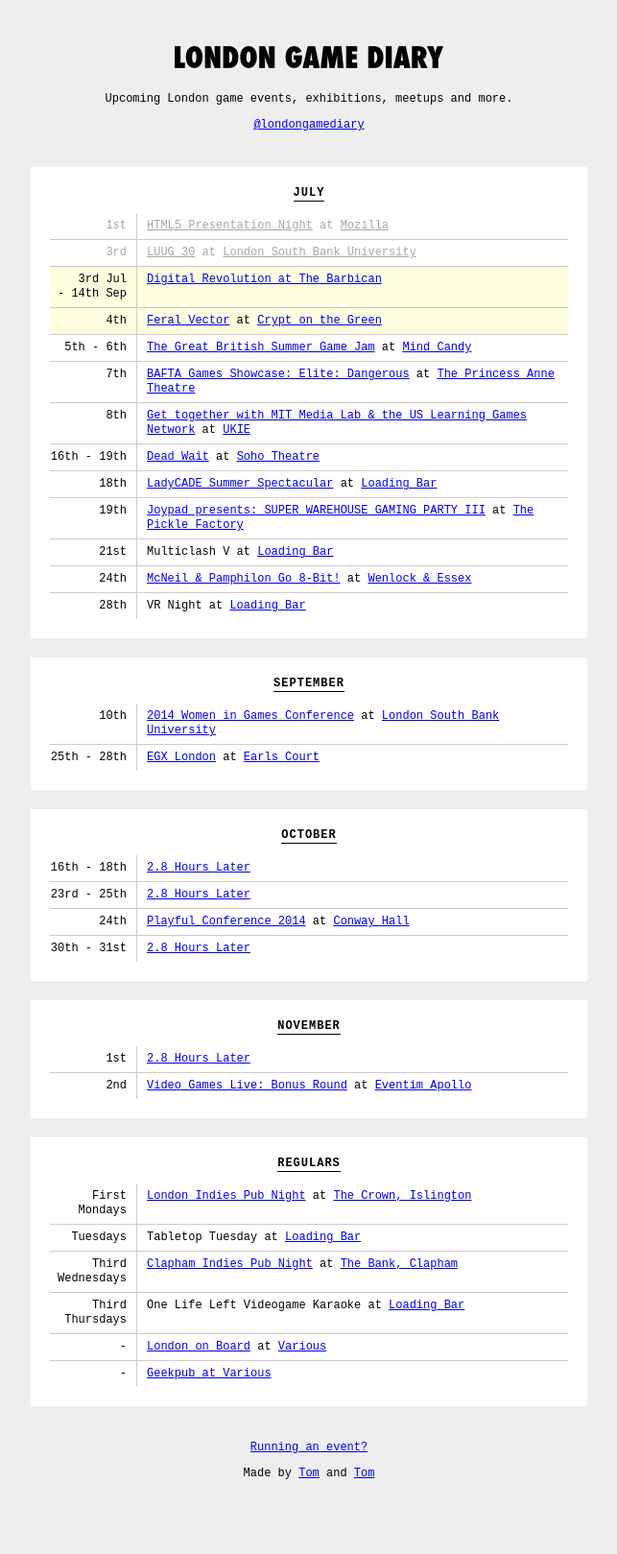
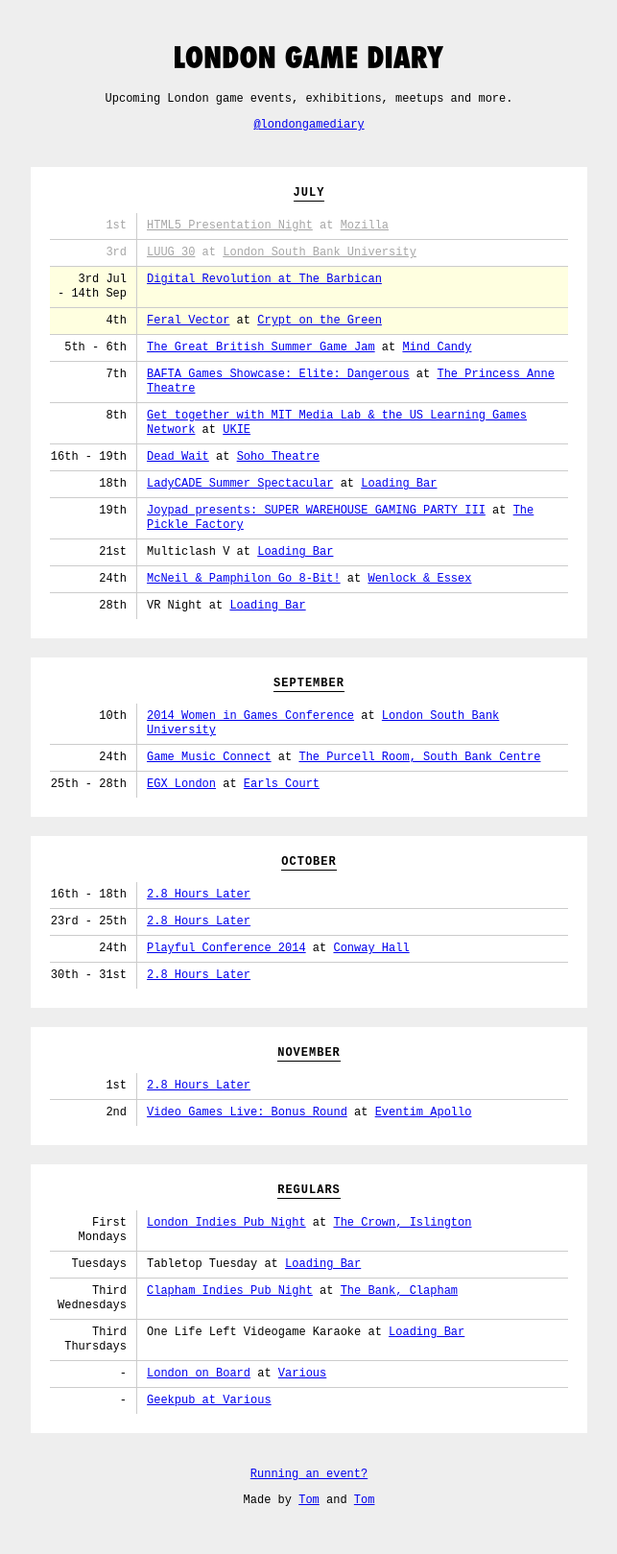
Before and after one commit to thomasmarshall/londongamediary.com, a Jekyll site: the page built from index.html, in a window 1280 px wide. Shown: the whole page at 96% size, without its empty margins (318-961 px from the left). Built offline with Jekyll 4.4.1, drawn with Linux system fonts in a browser that asks for light colours; nearby versions of some CDN libraries; before the commit the page ends 1591 px from its top, so only the background shows below that.

Commit message:
Update events.yml

```diff
--- a/_data/events.yml
+++ b/_data/events.yml
@@ -76,6 +76,11 @@
   location: "[London South Bank University](http://www.lsbu.ac.uk/)"
   date: 2014-09-10
 
+- title: "Game Music Connect"
+  link: "http://www.gamemusicconnect2014.com/"
+  location: "[The Purcell Room, South Bank Centre](http://www.southbankcentre.co.uk/venues/purcell-room)"
+  date: 2014-09-24
+
 - title: "EGX London"
   link: "http://www.egxlondon.net/"
   location: "[Earls Court](http://www.eco.co.uk/)"
```
